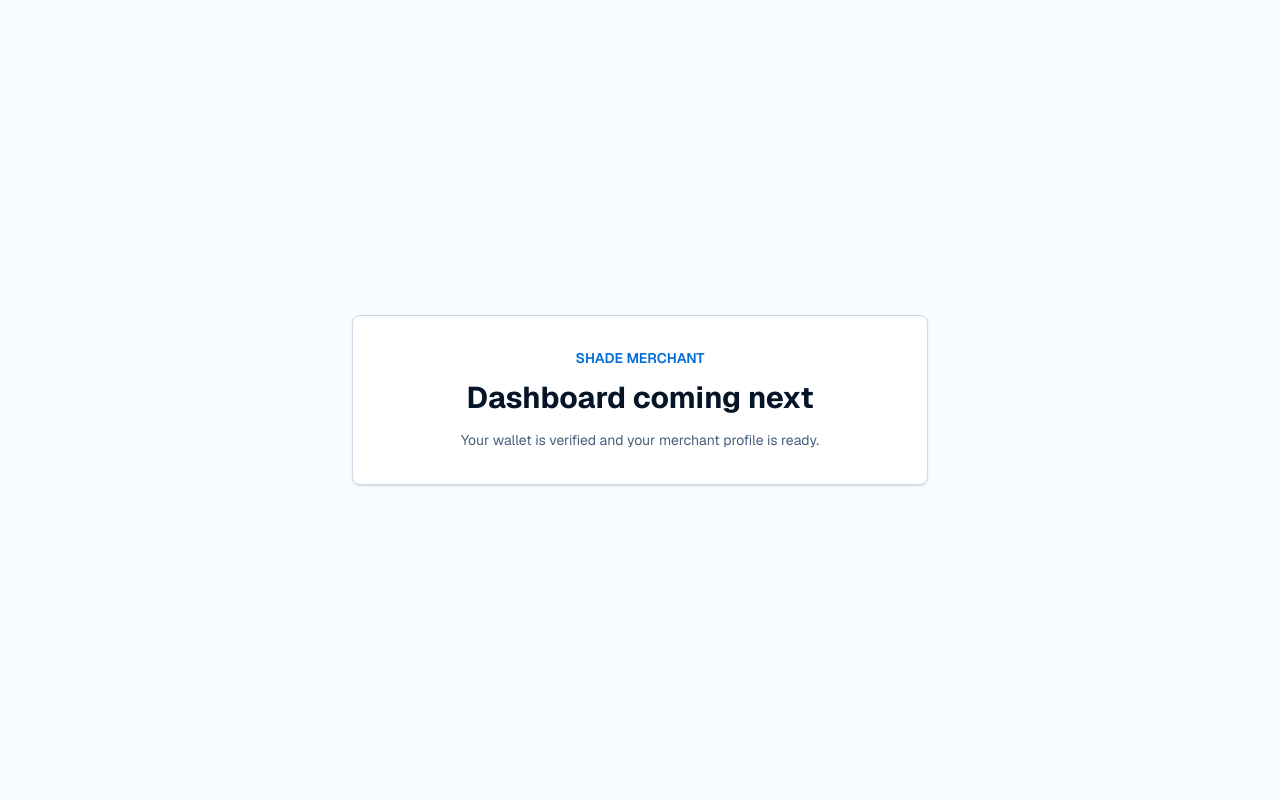
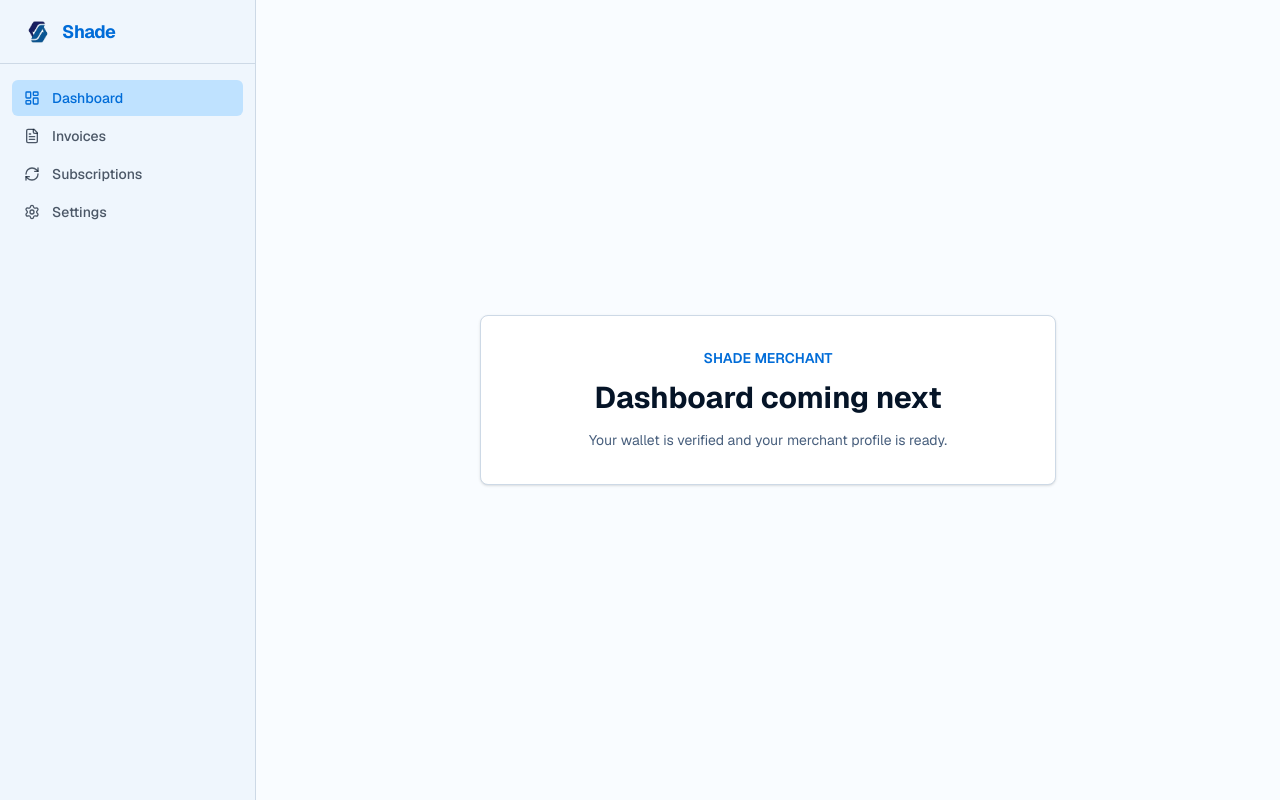
Before and after one commit to ShadeProtocol/shade-frontend, a Next.js app: page /dashboard in a window 1280 px wide. Built offline with nearby package versions, Linux system fonts and the light colour scheme.

Commit message:
feat:add sidebar component

```diff
--- /dev/null
+++ b/src/app/dashboard/layout.tsx
@@ -0,0 +1,14 @@
+import { Sidebar } from "@/components/layout/Sidebar";
+
+export default function DashboardLayout({
+  children,
+}: {
+  children: React.ReactNode;
+}) {
+  return (
+    <div className="flex h-screen overflow-hidden bg-background">
+      <Sidebar />
+      <main className="flex-1 overflow-y-auto">{children}</main>
+    </div>
+  );
+}
--- /dev/null
+++ b/src/components/layout/Sidebar.tsx
@@ -0,0 +1,58 @@
+"use client";
+
+import Image from "next/image";
+import Link from "next/link";
+import { usePathname } from "next/navigation";
+import { LayoutDashboard, FileText, RefreshCw, Settings } from "lucide-react";
+
+import { cn } from "@/lib/utils";
+
+const NAV_ITEMS = [
+  { href: "/dashboard", label: "Dashboard", icon: LayoutDashboard },
+  { href: "/invoices", label: "Invoices", icon: FileText },
+  { href: "/subscriptions", label: "Subscriptions", icon: RefreshCw },
+  { href: "/settings", label: "Settings", icon: Settings },
+];
+
+export function Sidebar() {
+  const pathname = usePathname();
+
+  return (
+    <aside className="flex h-screen w-64 shrink-0 flex-col border-r bg-sidebar text-sidebar-foreground">
+      <div className="flex h-16 items-center gap-2.5 border-b px-6">
+        <Image
+          src="/shade_logo_transparent.png"
+          alt="Shade logo"
+          width={28}
+          height={28}
+          className="shrink-0"
+        />
+        <span className="text-lg font-bold tracking-tight text-sidebar-primary">
+          Shade
+        </span>
+      </div>
+
+      <nav className="flex-1 space-y-0.5 px-3 py-4">
+        {NAV_ITEMS.map(({ href, label, icon: Icon }) => {
+          const isActive =
+            pathname === href || pathname.startsWith(`${href}/`);
+          return (
+            <Link
+              key={href}
+              href={href}
+              className={cn(
+                "flex items-center gap-3 rounded-md px-3 py-2 text-sm font-medium transition-colors",
+                isActive
+                  ? "bg-sidebar-accent text-sidebar-primary"
+                  : "text-sidebar-foreground/70 hover:bg-sidebar-accent/50 hover:text-sidebar-foreground",
+              )}
+            >
+              <Icon className="size-4 shrink-0" />
+              {label}
+            </Link>
+          );
+        })}
+      </nav>
+    </aside>
+  );
+}
```
